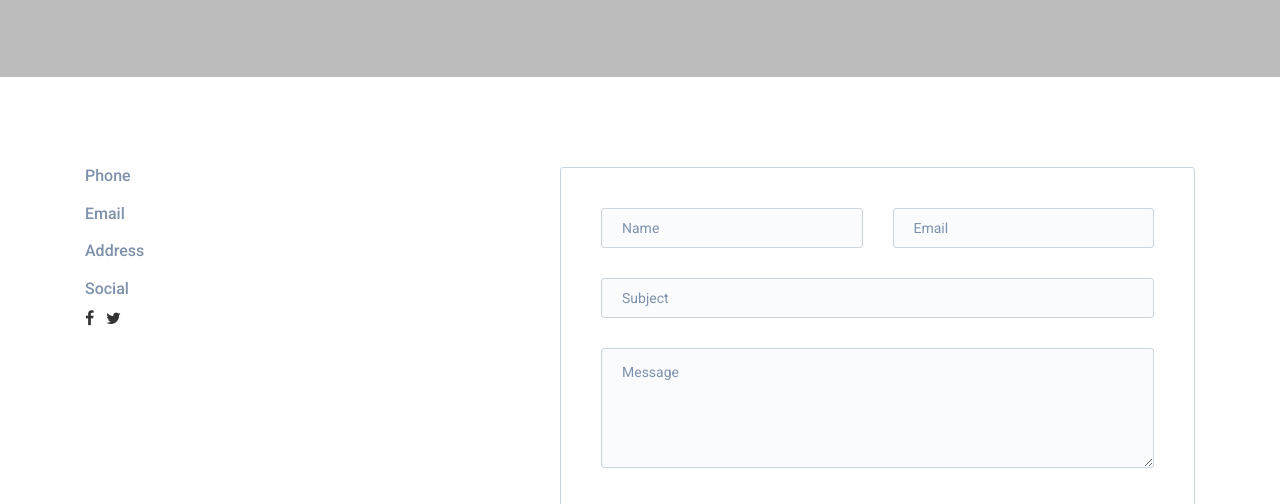
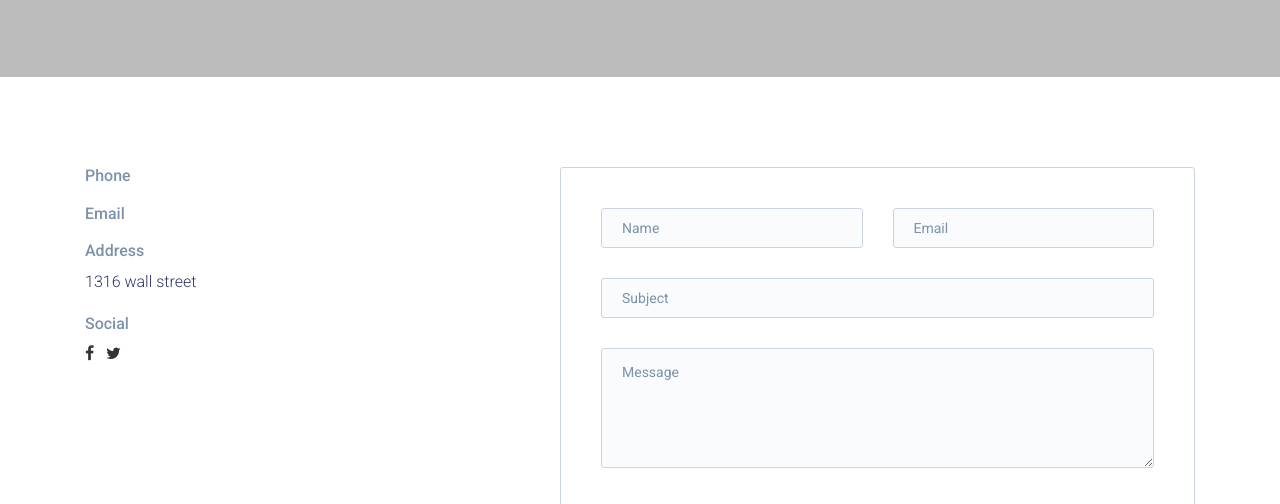
Before and after one commit to philekane/eleventy.com, an Eleventy site: page src/contact.html in a window 1280 px wide. Shown: the part 266-770 px from the top of the page. Built offline with nearby package versions, Linux system fonts and the light colour scheme; Eleventy itself is replaced by a stand-in of ours; files that its build step writes are made by us from their sources.

Commit message:
changed generalSettings object

```diff
--- a/src/_data/settings.json
+++ b/src/_data/settings.json
@@ -1,13 +1,12 @@
 {
     "siteName": "Real Hazards",
-    "generalSettings":
-        {
-        "phone": "1(206)-425-5252",
-        "email": "tester@test.com",
+    "generalSettings": {
+
+            "phone": "1(206)-425-5252" ,
+            "email": "tester@test.com" ,
             "address": "1316 wall street"
-        }
-    ,
-    "socials": [
+    },
+    "socials":[
             {
                 "socialName": "facebook",
                 "socialUrl": "https://facebook.com"
@@ -17,9 +16,9 @@
                 "socialUrl": "https://twitter.com"
             }
         ],
-    "posts":
+    "posts":[
         {
         "front_limit": 1
         }
-
+    ]
 }
--- a/src/contact.html
+++ b/src/contact.html
@@ -19,7 +19,7 @@ googleMap: "https://www.google.com/maps/embed?pb=!1m18!1m12!1m3!1d43546.86165317
                 </div>
                 <div class="single-info">
                     <h5>Address</h5>
-                    <p>{{ settings.address }}</p>
+                    <p>{{ settings.generalSettings.address }}</p>
                 </div>
                 <div class="single-info">
                     <h5>Social</h5>
```
Lines whose indentation alone changed are shown as unchanged.
